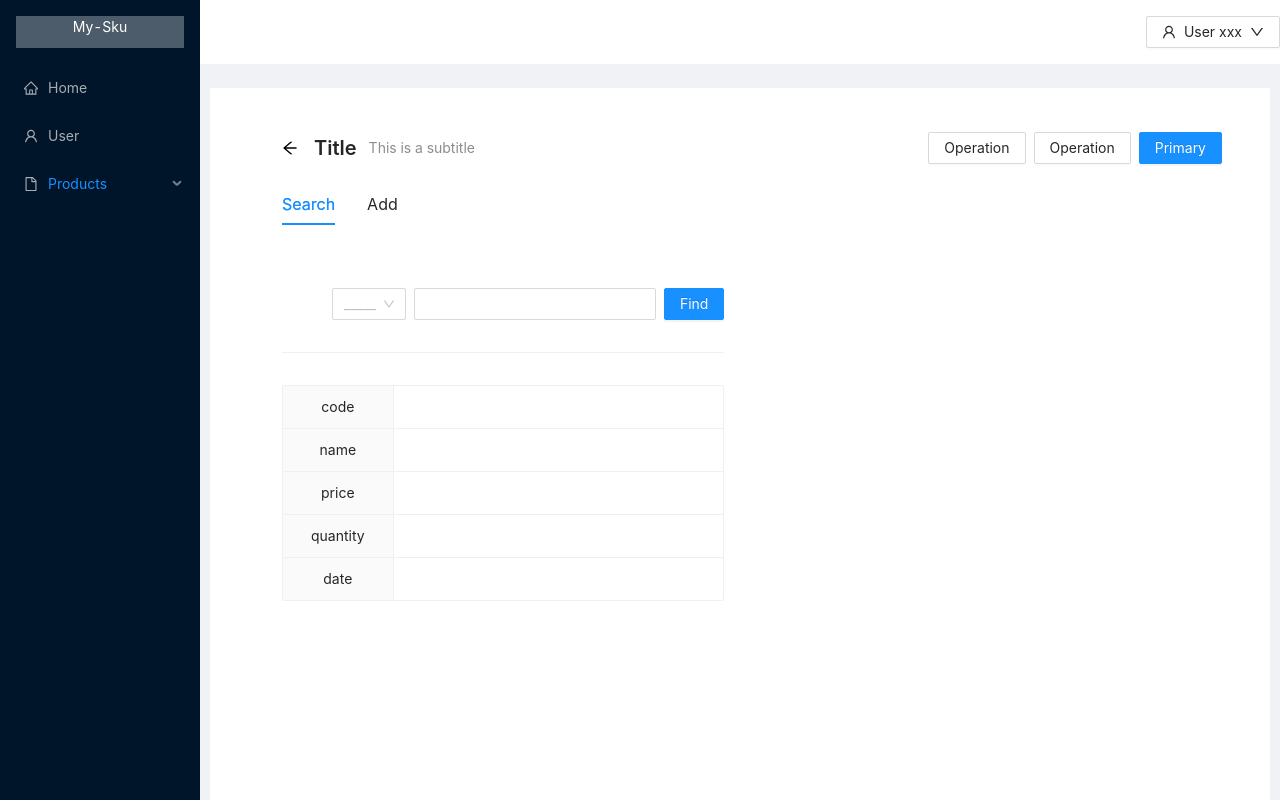
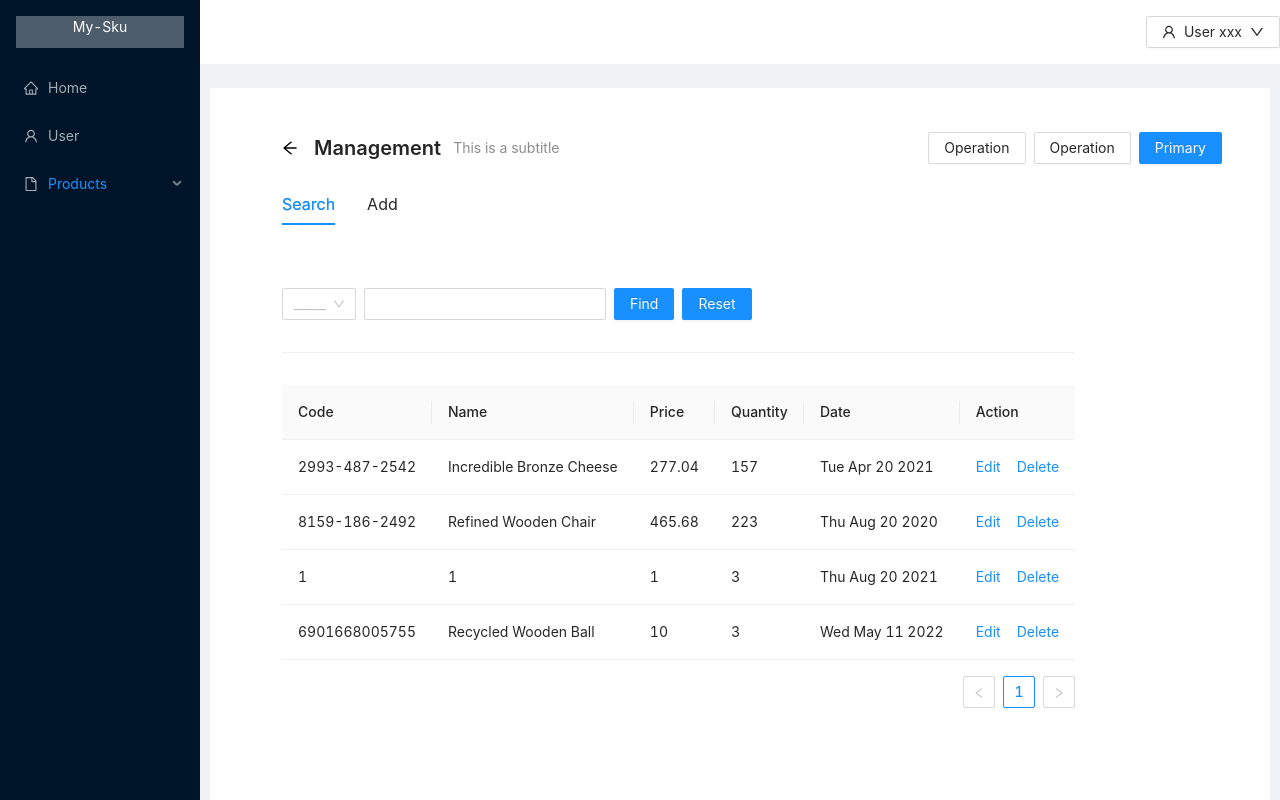
Before and after one commit to zihan1997/My-Sku, a React app: page / in a window 1280 px wide. Built offline with nearby package versions, Linux system fonts and the light colour scheme.

Commit message:
- provide search a semi-table for gathering multi-products search, and a total sum row for current search

```diff
--- a/src/pages/components/ProductPage/BarCodeReader/CodeReader.jsx
+++ b/src/pages/components/ProductPage/BarCodeReader/CodeReader.jsx
@@ -1,11 +1,10 @@
 import React, {useEffect, useState} from "react";
 import Scanner from "./Scanner";
-import {Col, message, Modal, Row, Space} from "antd";
+import {Col, message, Row, Space} from "antd";
 import './styles.css'
 
 export default function CodeReader(props){
 
-    const [isModalVisible, setIsModalVisible] = useState(false);
     const [camera, setCamera] = useState(false);
     const [result, setResult] = useState({});
     const [list, setList] = useState([]);
@@ -77,7 +76,7 @@ export default function CodeReader(props){
                     </div>
                     <Space>
                         <button onClick={onClick}>
-                            {!camera && "Press for Scan"}
+                            {!camera && "Press to Scan"}
                         </button>
                         {/*<p >{code}</p>*/}
                     </Space>
--- a/src/pages/components/ProductPage/ProductController.jsx
+++ b/src/pages/components/ProductPage/ProductController.jsx
@@ -2,24 +2,10 @@ import React, {useEffect} from "react";
 import {useNavigate} from "react-router-dom";
 import {PageHeader, Tabs, Button, Statistic, Descriptions, Divider} from 'antd';
 import SearchProductForm from "./SearchProductForm";
-import AddProductForm from "./AddProduct_Modal_Form";
+import AddProductForm from "./AddProduct_Form";
 import EditProduct_Modal_Form from "./EditProduct_Modal_Form";
 const { TabPane } = Tabs;
 
-const routes = [
-    {
-        path: '/',
-        breadcrumbName: 'Home'
-    },
-    {
-        path: 'products',
-        breadcrumbName: 'products'
-    },
-    {
-        path: 'actions',
-        breadcrumbName: 'actions'
-    }
-]
 
 export default function ProductController(){
 
@@ -33,7 +19,7 @@ export default function ProductController(){
         <PageHeader
             className="product-action-header"
             onBack={() => navigate("../products")}
-            title="Title"
+            title="Management"
             subTitle="This is a subtitle"
 
             extra={[
--- a/src/pages/components/ProductPage/ProductPage.jsx
+++ b/src/pages/components/ProductPage/ProductPage.jsx
@@ -3,24 +3,16 @@ import {Table, Space} from "antd";
 const { Column} = Table;
 import {Header} from "antd/es/layout/layout";
 
-import {productDeleted} from "../../../reducers/products/productsSlice";
-import EditProduct_Modal_Form from "./EditProduct_Modal_Form";
-import AddProductForm from './AddProduct_Modal_Form'
+// import EditProduct_Modal_Form from "./EditProduct_Modal_Form";
+// import AddProductForm from './AddProduct_Form'
+// import {useHistory} from "react-router-dom";
+// import SearchProductForm from "./SearchProductForm";
 import {useSelector, useDispatch} from "react-redux";
-import {useHistory} from "react-router-dom";
-import SearchProductForm from "./SearchProductForm";
+import ProductsTable from "./ProductsTable";
 
 
 export default function ProductsPage(){
     const products = useSelector((state)=>(state.products));
-
-    const dispatch = useDispatch();
-    // const history = useHistory();
-
-
-    const onProductDel = (rec)=> {
-        dispatch(productDeleted({key: rec.key}));
-    }
 
     return(
         <div>
@@ -35,28 +27,7 @@ export default function ProductsPage(){
                 {/*<SearchProductForm/>*/}
             </Header>
 
-            <Table dataSource={products}>
-                <Column title="Code" dataIndex="code" key="code"/>
-                <Column title="Name" dataIndex="name" key="name"/>
-                <Column title="Price" dataIndex="price" key="price"/>
-                <Column title="Quantity" dataIndex="quantity" key="quantity"/>
-                <Column title="Date" dataIndex="date" key="date"/>
-
-                <Column
-                    title="Action"
-                    key="action"
-                    render={(text, record) => (
-                        <Space size="middle">
-                            <EditProduct_Modal_Form
-                                record={record}
-                            />
-                            <a
-                                onClick={()=>onProductDel(record)}
-                            >Delete</a>
-                        </Space>
-                    )}
-                />
-            </Table>
+            <ProductsTable products ={products}/>
         </div>
     )
 }
--- /dev/null
+++ b/src/pages/components/ProductPage/ProductsTable.jsx
@@ -0,0 +1,45 @@
+import React from "react";
+import {Table, Space, message} from "antd";
+const { Column} = Table;
+import EditProduct_Modal_Form from "./EditProduct_Modal_Form";
+import {productDeleted} from "../../../reducers/products/productsSlice";
+import {useDispatch} from "react-redux";
+
+export default function ProductsTable(props){
+    const products = props.products;
+    const dispatch = useDispatch();
+
+    const onProductDel = (rec)=> {
+        if(rec.code === "None"){
+            message.error("This is Total sum, CANNOT DELETE!");
+            return;
+        }
+        console.log("key: " + rec.key)
+        dispatch(productDeleted({key: rec.key}));
+    }
+
+    return (
+        <Table dataSource={products}>
+            <Column title="Code" dataIndex="code" key="code"/>
+            <Column title="Name" dataIndex="name" key="name"/>
+            <Column title="Price" dataIndex="price" key="price"/>
+            <Column title="Quantity" dataIndex="quantity" key="quantity"/>
+            <Column title="Date" dataIndex="date" key="date"/>
+
+            <Column
+                title="Action"
+                key="action"
+                render={(text, record) => (
+                    <Space size="middle">
+                        <EditProduct_Modal_Form
+                            record={record}
+                        />
+                        <a
+                            onClick={()=>onProductDel(record)}
+                        >Delete</a>
+                    </Space>
+                )}
+            />
+        </Table>
+    )
+}
--- a/src/pages/components/ProductPage/SearchProductForm.jsx
+++ b/src/pages/components/ProductPage/SearchProductForm.jsx
@@ -1,22 +1,27 @@
 import React, {useEffect, useState} from "react";
-import {Button, Divider, Descriptions, Input, Modal, Select, Space, message} from 'antd';
+import {Button, Divider, Input, Modal, Select, Space, message, Steps} from 'antd';
 import {useSelector} from "react-redux";
 import CodeReader from "./BarCodeReader/CodeReader";
+import * as PropTypes from "prop-types";
+import ProductsTable from "./ProductsTable";
+import {nanoid} from "@reduxjs/toolkit";
 const { Option } = Select;
+const {Step} = Steps;
 
+Step.propTypes = {title: PropTypes.bool};
 export default function SearchProductForm(){
 
 
     const products = useSelector(state => state.products);
-    const [code, setCode] = useState();
-    const [name, setName] = useState();
-    const [price, setPrice] = useState();
-    const [quantity, setQuantity] = useState();
-    const [date, setDate] = useState();
+    const [productsList, setProductsList] = useState(products);
 
     const [option, setOption] = useState();
     const [optVal, setOptVal] = useState();
     const [isCamera, setIsCamera] = useState(false);
+
+    useEffect(()=> {
+        setProductsList(products.slice(0, 10))
+    }, [products])
 
     function onSelect(value) {
         console.log(`selected ${value} ${optVal}`);
@@ -25,7 +30,7 @@ export default function SearchProductForm(){
 
     // Find Button
     function onFindProduct(){
-        let res, product = {};
+        let productsTemp = [], product = {};
 
         if(!option) {
             message.error("Provide search index", 1)
@@ -33,36 +38,33 @@ export default function SearchProductForm(){
         }
         switch (option) {
             case "code":
-                res = "code";
                 setIsCamera(true);
-                product = products.find(one => one.code === optVal)
+                product = products.find(one => one.code === optVal);
+                if(product) productsTemp.push(product)
                 break;
             case "name":
-                res = "name";
-                product = products.find(one => one.name === optVal)
+                let p = products.filter(one => (one.name).includes(optVal));
+                if(p) productsTemp = p;
                 break;
         }
+        // if()
+        giveTotal(productsTemp);
+        setProductsList(productsTemp)
+    }
 
-        message
-            .loading("Finding...", 0.7)
-            .then(()=>{
-                if(product) {
-                    message.success('Found', 1);
-                    setCode(product.code);
-                    setName(product.name);
-                    setPrice(product.price);
-                    setQuantity(product.quantity);
-                    setDate(product.date);
-                }else{
-                    message.error("No such product", 1);
-                    setCode('');
-                    setName('');
-                    setPrice('');
-                    setQuantity('');
-                    setDate('');
+    const giveTotal = (productsTemp) => {
+        let total = {code: "None", name: "Total"}
+
+        let price = 0, quantity = 0;
+        for(let product of productsTemp){
+            price += product.price;
+            quantity += product.quantity;
         }
-            })
+        total["key"] = nanoid();
+        total["price"] = price;
+        total["quantity"] = quantity
 
+        productsTemp.push(total);
     }
 
     const onDetect = (result)=>{
@@ -70,6 +72,10 @@ export default function SearchProductForm(){
         setOptVal(result);
     }
 
+    const onReset = ()=>{
+        setProductsList(products);
+
+    }
 
     return (
         <Space direction="vertical">
@@ -77,7 +83,7 @@ export default function SearchProductForm(){
                 <Divider/>
             </Space>
             <Space
-                    style={{marginLeft: 50}}
+                // style={{marginLeft: 50}}
             >
                 <Select
                     // showSearch
@@ -100,9 +106,11 @@ export default function SearchProductForm(){
                     type="primary"
                     onClick={()=>onFindProduct()}
                 >Find</Button>
+                <Button
+                    type="primary"
+                    onClick={()=>(setProductsList(products))}
+                >Reset</Button>
             </Space>
-
-                <Space direction="horizontal"></Space>
 
             {(option === "code")?
                 (
@@ -114,37 +122,7 @@ export default function SearchProductForm(){
                 ):<Divider/>
             }
 
-
-                <Descriptions
-                    labelStyle={{
-                        textAlign: 'center',
-                        padding: 10,
-                        paddingBlock: 10,
-                        width: 100
-                    }}
-                    contentStyle={{
-                        padding: 10,
-                        width: 300,
-                    }}
-                    column={1}
-                    bordered
-                >
-                    <Descriptions.Item label="code">
-                        {code}
-                    </Descriptions.Item>
-                    <Descriptions.Item label="name">
-                        {name}
-                    </Descriptions.Item>
-                    <Descriptions.Item label="price">
-                        {price}
-                    </Descriptions.Item>
-                    <Descriptions.Item label="quantity">
-                        {quantity}
-                    </Descriptions.Item>
-                    <Descriptions.Item label="date">
-                        {date}
-                    </Descriptions.Item>
-                </Descriptions>
+            <ProductsTable products={productsList}/>
         </Space>
     );
 }
--- a/src/pages/home/sider.jsx
+++ b/src/pages/home/sider.jsx
@@ -4,17 +4,12 @@ import
 {
     FileOutlined,
     HomeOutlined,
-    PlusSquareOutlined, SearchOutlined,
+    SearchOutlined,
     UserOutlined
 } from "@ant-design/icons";
-import {Layout, Menu, Modal} from "antd";
+import {Layout, Menu} from "antd";
 const { Sider } = Layout;
-const {
-    Item
-} = Menu
 import './index.scss'
-import AddProductForm from "../components/ProductPage/AddProduct_Modal_Form";
-import SearchProductForm from "../components/ProductPage/SearchProductForm";
 
 export default class MySider extends React.Component{
 
@@ -66,7 +61,7 @@ export default class MySider extends React.Component{
                                     icon: <SearchOutlined />,
                                     label: (
                                         <Link to='/products/actions'>
-                                            <span> product </span>
+                                            <span> Manage </span>
                                         </Link>
 
                                     )
--- a/src/routers/router.jsx
+++ b/src/routers/router.jsx
@@ -11,6 +11,7 @@ export default function MyRouter(){
     return(
         <Routes>
             <Route path="/" element={<ProductController/>} />
+            {/*<Route path="/" element={<ProductsPage/>} />*/}
             <Route path="home" element={<WelcomePage/>} />
             <Route path="products" element={<ProductsPage/>}/>
             <Route path="products/actions" element={<ProductController/>}/>
```
Also changed, not shown: src/pages/components/ProductPage/AddProduct_Form.jsx (renamed from src/pages/components/ProductPage/AddProduct_Modal_Form.jsx, +13 -12 lines). Lines whose indentation alone changed are shown as unchanged.
